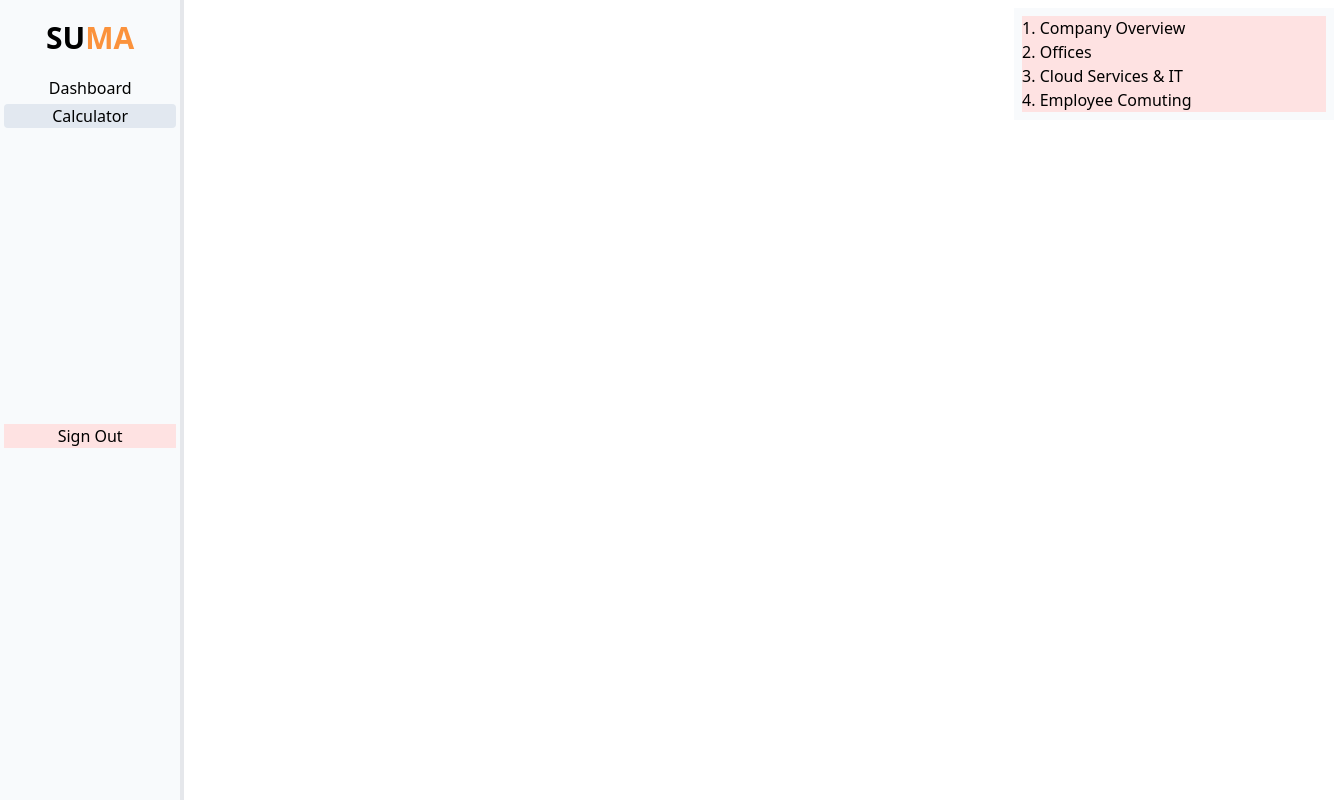
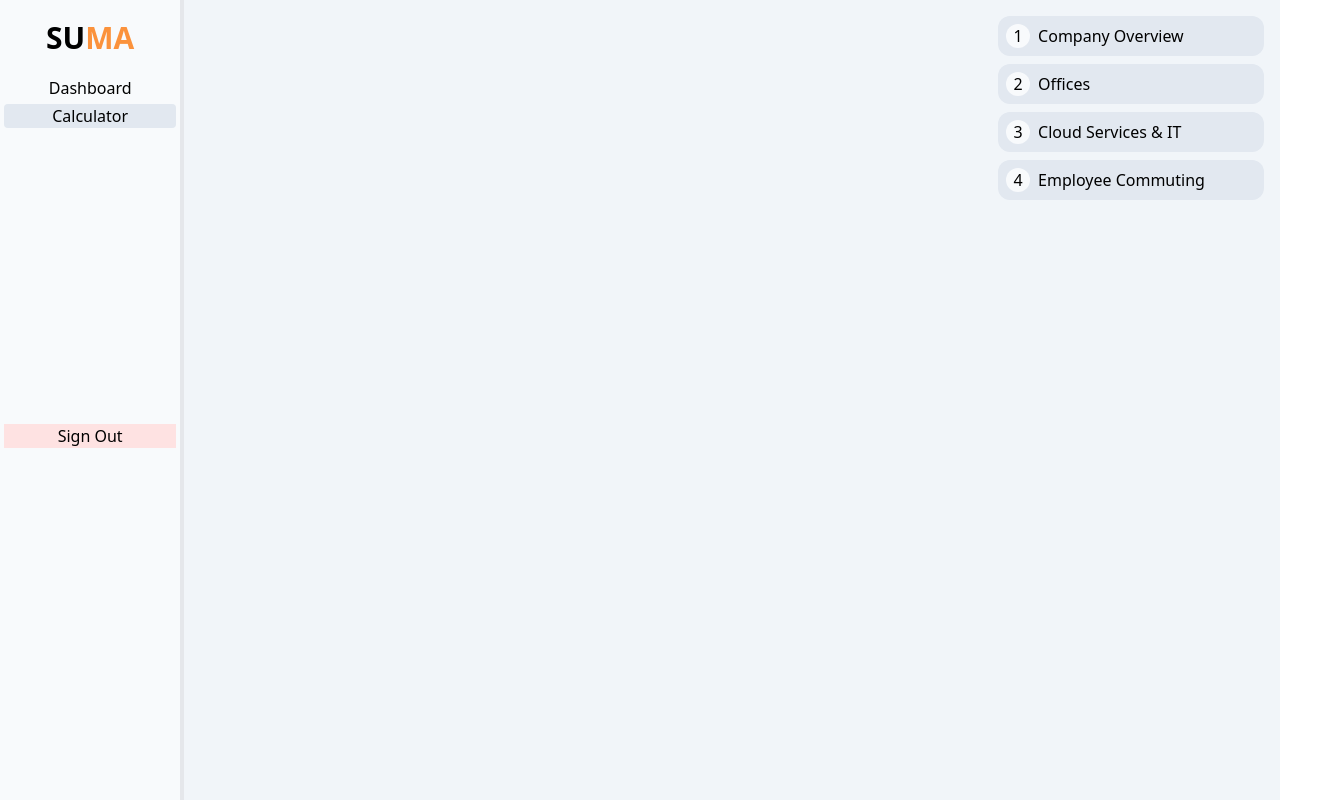
Before and after one commit to shasikaud/suma-mvp, a Next.js app: page /calculator in a window 1280 px wide. Shown: the whole page, 1334 px wide, since content can reach past the window. Built offline with nearby package versions, Linux system fonts and the light colour scheme; no server answers; sample sign-in values are in the browser's storage.

Commit message:
added styling to nav bar

```diff
--- a/app/api/register/route.js
+++ b/app/api/register/route.js
@@ -1,6 +1,6 @@
 import User from "@/models/user";
 import connectToDB from "@/utils/database";
-import bcrypt from "bcryptjs"
+import bcrypt from "bcrypt"
 
 export const POST = async (req) => {
     console.log('POST /api/register')
--- a/app/calculator/page.jsx
+++ b/app/calculator/page.jsx
@@ -11,6 +11,7 @@ import Offices from '@/components/calculator/offices';
 import IT from '@/components/calculator/IT';
 import { useRouter } from 'next/router';
 import Commuting from '@/components/calculator/Commuting';
+import NavigationCard from '@/components/calculator/utils/NavigationCard';
 
 
 const Calculator = () => {
@@ -36,7 +37,7 @@ const Calculator = () => {
 
 
   return (
-    <div className="flex flex-row w-full">
+    <div className="flex flex-row w-full bg-slate-100">
 
       <div className='w-9/12'>
         {(currentState === 'COMPANY_OVERVIEW') ? <CompanyOverview user={user} updateUserData={updateUserData}/> : <></>}
@@ -45,18 +46,11 @@ const Calculator = () => {
         {(currentState === 'COMMUTING') ? <Commuting user={user} updateUserData={updateUserData}/> : <></>}
       </div>
 
-      <div className='w-3/12'>
-        {(currentState !== 'CREATED') ?
-          (
-            <ul className='flex flex-col w-80 m-2 p-2 bg-slate-50'>
-              <li className={currentState === 'COMPANY_OVERVIEW' ? "bg-green-100" : "bg-red-100"}>1. Company Overview</li>
-              <li className={currentState === 'OFFICES' ? "bg-green-100" : "bg-red-100"}>2. Offices</li>
-              <li className={currentState === 'IT' ? "bg-green-100" : "bg-red-100"}>3. Cloud Services & IT</li>
-              <li className={currentState === 'COMMUTING' ? "bg-green-100" : "bg-red-100"}>4. Employee Comuting</li>
-            </ul>
-          )
-          : <></>
-        }
+      <div className='flex flex-col w-3/12 mt-4 mx-4 gap-2'>
+        <NavigationCard index={'1'} state={currentState === 'COMPANY_OVERVIEW'} text={'Company Overview'} />
+        <NavigationCard index={'2'} state={currentState === 'OFFICES'} text={'Offices'} />
+        <NavigationCard index={'3'} state={currentState === 'IT'} text={'Cloud Services & IT'} />
+        <NavigationCard index={'4'} state={currentState === 'COMMUTING'} text={'Employee Commuting'} />
       </div>
 
   </div>
--- a/components/calculator/CompanyOverview.jsx
+++ b/components/calculator/CompanyOverview.jsx
@@ -14,20 +14,22 @@ const CompanyOverview = ({ user, updateUserData }) => {
   ]
 
   return (
-    <div className="bg-gray-300">
+    <div className="bg-slate-100 p-4 h-full">
 
-      <h1>Company Overview</h1>
-      <p>The CarbonBOT calculator will use financial data and utilize our own calculation formulas built based on GHG Protocol standards to calculate your business’s carbon footprint. It applies region and industry-level economic data to your operations. Going through the calculation process should take less than an hour depending on what information you have available.</p>
+      <h1 className="text-2xl">Company Overview</h1>
+      <p className="my-2">Measuring with carbon footprint calculator will use financial data and utilize our own calculation formulas built based on GHG Protocol standards to calculate your business’s carbon footprint. It applies region and industry-level economic data to your operations. Going through the calculation process should take less than an hour depending on what information you have available.</p>
 
-      <div className="flex flex-col bg-gray-400">
-        <h2>Company Name</h2>
-        <h3>Company registered in Finland</h3>
-        <button className="flex flex-col bg-red-400">Change Details</button>
+      <div className="flex flex-row justify-between bg-slate-50 p-4 my-2">
+        <h2 className="font-semibold">{user?.companyName}</h2>
+        {/* <h3>Company registered in Finland</h3> */}
+        <button className="flex flex-col rounded-lg border-2 border-orange-400 p-2 text-orange-400">Change Details</button>
       </div>
 
-      <div className="flex flex-col bg-gray-500">
-        <h2>Business Sector</h2>
-        <select onChange={e => {updateUserData('businessSector', e.target.value)}} value={user?.data?.businessSector}>
+      <div className="flex flex-col bg-slate-50 p-4 gap-2">
+        <h2 className="font-medium">Business Sector</h2>
+        <select onChange={e => {updateUserData('businessSector', e.target.value)}}
+          className="border-slate-500 border-2"
+          value={user?.data?.businessSector}>
           {
             businessSectors.map((sector, index) => {
               return (<option key={index}>{sector}</option>)
@@ -36,9 +38,9 @@ const CompanyOverview = ({ user, updateUserData }) => {
         </select>
       </div>
 
-      <div className="flex flex-col bg-gray-500">
-        <h2>Select calendar year to measure</h2>
-        <select>
+      <div className="flex flex-col bg-slate-50 p-4 gap-2">
+        <h2 className="font-medium">Select calendar year to measure</h2>
+        <select className="border-slate-500 border-2">
           {
             yearsToMeasure.map((year, index) => {
               return (<option key={index}>{year}</option>)
@@ -47,7 +49,10 @@ const CompanyOverview = ({ user, updateUserData }) => {
         </select>
       </div>
 
-      <button className="bg-red-100" onClick={e => {updateUserData('state', 'OFFICES')}}>Continue</button>
+      <div className="flex flex-row justify-end mt-4">
+        <button className="bg-green-500 text-slate-50 rounded-lg px-4 py-2" onClick={e => {updateUserData('state', 'OFFICES')}}>Continue</button>
+      </div>
+
     </div>
   )
 }
--- a/components/calculator/Start.jsx
+++ b/components/calculator/Start.jsx
@@ -6,12 +6,15 @@ const Start = ({ updateUserData }) => {
         <h1>Calculate your company's carbon footprint </h1>
         <h1>Here's what you'll need to complete the calculations </h1>
         <h1>Measuring with our carbon footprint calculator should take less than an hour if you come prepared with the following information about your company's operations. </h1>
-        <ul className="bg-green-200 w-40">
-            <li>The company's total annual electricity</li>
-            <li>Cloud service usage</li>
+        <ul className="bg-slate-50">
+            <li>The company's total annual electricity consumption for all offices.</li>
+            <li>Cloud service usage from your cloud computing service, such as AWS.</li>
+            <li>The number of employees and their average mode of commuting to work.</li>
+            <li>A summary of your business travels.</li>
+            <li>An inventory of electronic devices, such as computers and mobile phones.</li>
         </ul>
         <button className="flex w-40 bg-red-600" onClick={e => {updateUserData('state', 'COMPANY_OVERVIEW')}}>
-          Start Now S
+          Start Now
         </button>
     </div>
   )
--- /dev/null
+++ b/components/calculator/utils/NavigationCard.jsx
@@ -0,0 +1,12 @@
+
+const NavigationCard = ({ index, state, text }) => {
+    console.log(index)
+  return (
+    <div className={`flex flex-row p-2 rounded-xl gap-2 ${state?'bg-orange-200':'bg-slate-200'}`}>
+        <h1 className="w-6 h-6 bg-slate-50 rounded-full flex justify-center items-center">{index}</h1>
+        <h1>{text}</h1>
+    </div>
+  )
+}
+
+export default NavigationCard
```
